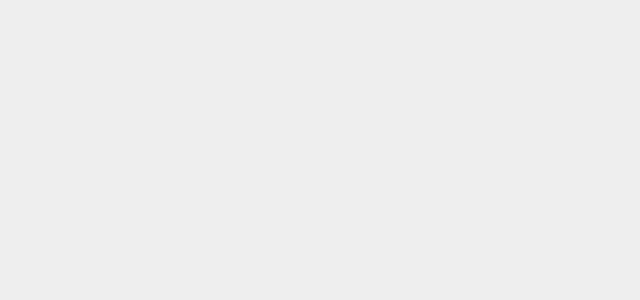
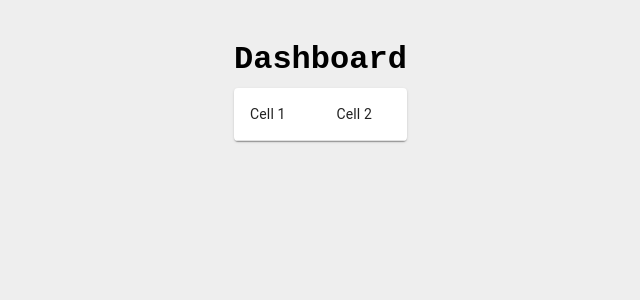
Before and after one commit to rafaelkhan/msplfrontend, a React (Create React App) app: page /Dashboard in a window 1280 px wide. Before the commit this address had no page. Shown: the top 300 px of the page, without its empty margins (26-666 px from the left). Built offline with nearby package versions, Linux system fonts and the light colour scheme.

Commit message:
Style Changes

```diff
--- a/package.json
+++ b/package.json
@@ -5,6 +5,9 @@
   "dependencies": {
     "@azure/msal-browser": "^3.5.0",
     "@azure/msal-react": "^2.0.7",
+    "@emotion/react": "^11.11.1",
+    "@emotion/styled": "^11.11.0",
+    "@mui/material": "^5.14.19",
     "@testing-library/jest-dom": "^5.17.0",
     "@testing-library/react": "^13.4.0",
     "@testing-library/user-event": "^13.5.0",
--- a/src/App.js
+++ b/src/App.js
@@ -2,14 +2,14 @@
 import React from 'react';
 import { BrowserRouter as Router, Route, Routes } from 'react-router-dom';
 import Homepage from './Components/Homepage'; // Pfade entsprechend der Dateistruktur anpassen
-import Login from './Components/Login'; // Pfade entsprechend der Dateistruktur anpassen
+import Dashboard from './Components/Dashboard';
 import './App.css';
 
 function App() {
     return (
         <Router>
             <Routes>
-                <Route path="/Login" element={<Login />} />
+                <Route path="/Dashboard" element={<Dashboard/>} />
                 <Route path="/" element={<Homepage />} />
             </Routes>
         </Router>
--- a/src/Components/Dashboard.js
+++ b/src/Components/Dashboard.js
@@ -1,8 +1,32 @@
+// Dashboard.js
 import React from 'react';
+import Sidebar from './Sidebar';
+import Table from '@mui/material/Table';
+import TableBody from '@mui/material/TableBody';
+import TableCell from '@mui/material/TableCell';
+import TableContainer from '@mui/material/TableContainer';
+import TableRow from '@mui/material/TableRow';
+import Paper from '@mui/material/Paper';
 
-function Dashboard(){
-    return(
-        <div className="Dashboard-Container"></div>
+function Dashboard() {
+    return (
+        <div style={{ display: 'flex' }}>
+            <Sidebar />
+            <div style={{ marginLeft: '240px', padding: '20px' }}>
+                <h1>Dashboard</h1>
+                <TableContainer component={Paper}>
+                    <Table>
+                        <TableBody>
+                            <TableRow>
+                                <TableCell>Cell 1</TableCell>
+                                <TableCell>Cell 2</TableCell>
+                            </TableRow>
+                            {/* Füge weitere Tabellenzeilen hinzu */}
+                        </TableBody>
+                    </Table>
+                </TableContainer>
+            </div>
+        </div>
     );
 }
 
--- a/src/Components/Homepage.js
+++ b/src/Components/Homepage.js
@@ -9,7 +9,7 @@ function Homepage() {
         <div className="homepage-container">
             <h1><span className="mspl-text">MSPL</span> - Materialverwaltung</h1>
             <p>Logge dich dafür mit deinem Microsoft Account ein</p>
-            <Link to="/Login">
+            <Link to="/Dashboard">
                 <button className="bubble-button">
                     <img src={Logo} alt="Logo" className="microsoftlogo" />
                 </button>
--- a/src/Components/Login.js
+++ /dev/null
@@ -1,13 +0,0 @@
-// Login.js
-import React from 'react';
-import './Homepage.css';
-
-function Login(){
-    return (
-        <div>
-            <h1>Microsoft</h1>
-        </div>
-    );
-}
-
-export default Login;
```
Also changed, not shown: 1 other file (tests, documents, lock files or other folders).
